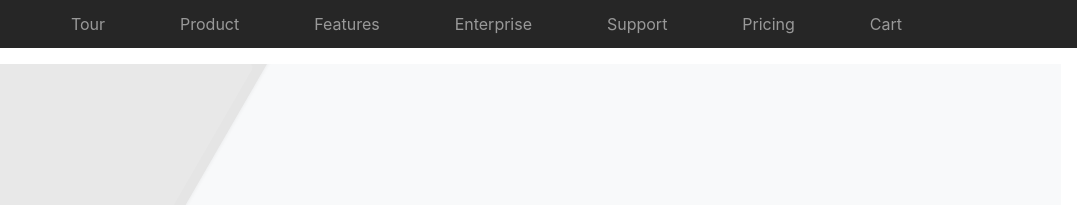
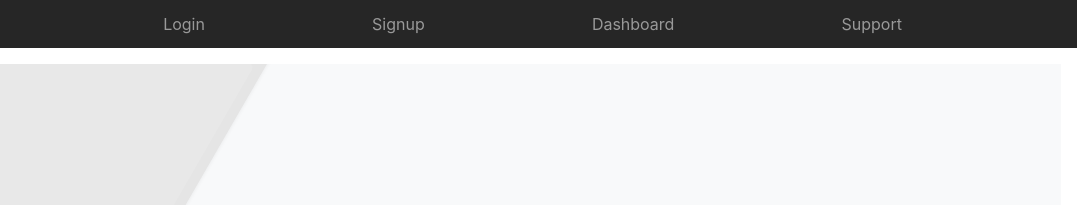
Before and after one commit to rileyjgr/is-it-fake-news, a website: page app/public/home.html in a window 1280 px wide. Shown: the top 205 px of the page, 203-1280 px from the left. Drawn offline with nearby package versions, Linux system fonts and the light colour scheme; files that its build step writes are made by us from their sources.

Commit message:
changed tags for links

```diff
--- a/app/public/home.html
+++ b/app/public/home.html
@@ -19,13 +19,10 @@
         <a class="py-2" href="#">
             <svg xmlns="http://www.w3.org/2000/svg" width="24" height="24" viewBox="0 0 24 24" fill="none" stroke="currentColor" stroke-width="2" stroke-linecap="round" stroke-linejoin="round" class="d-block mx-auto"><circle cx="12" cy="12" r="10"></circle><line x1="14.31" y1="8" x2="20.05" y2="17.94"></line><line x1="9.69" y1="8" x2="21.17" y2="8"></line><line x1="7.38" y1="12" x2="13.12" y2="2.06"></line><line x1="9.69" y1="16" x2="3.95" y2="6.06"></line><line x1="14.31" y1="16" x2="2.83" y2="16"></line><line x1="16.62" y1="12" x2="10.88" y2="21.94"></line></svg>
         </a>
-        <a class="py-2 d-none d-md-inline-block" href="#">Tour</a>
-        <a class="py-2 d-none d-md-inline-block" href="#">Product</a>
-        <a class="py-2 d-none d-md-inline-block" href="#">Features</a>
-        <a class="py-2 d-none d-md-inline-block" href="#">Enterprise</a>
-        <a class="py-2 d-none d-md-inline-block" href="#">Support</a>
-        <a class="py-2 d-none d-md-inline-block" href="#">Pricing</a>
-        <a class="py-2 d-none d-md-inline-block" href="#">Cart</a>
+        <a class="py-2 d-none d-md-inline-block" href="/login">Login</a>
+        <a class="py-2 d-none d-md-inline-block" href="/signup">Signup</a>
+        <a class="py-2 d-none d-md-inline-block" href="/dashboard">Dashboard</a>
+        <a class="py-2 d-none d-md-inline-block" href="#/support">Support</a>
     </div>
 </nav>
 
```
